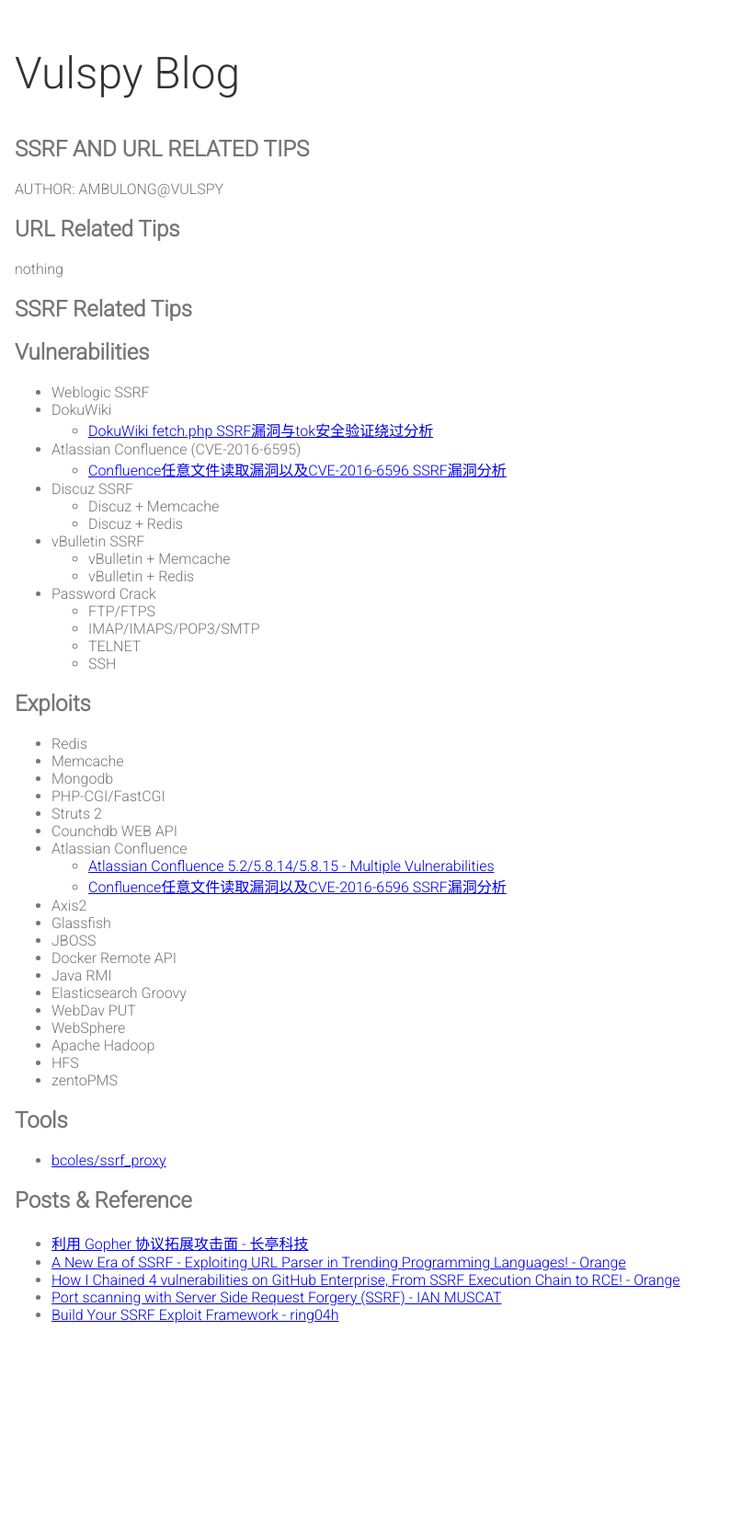
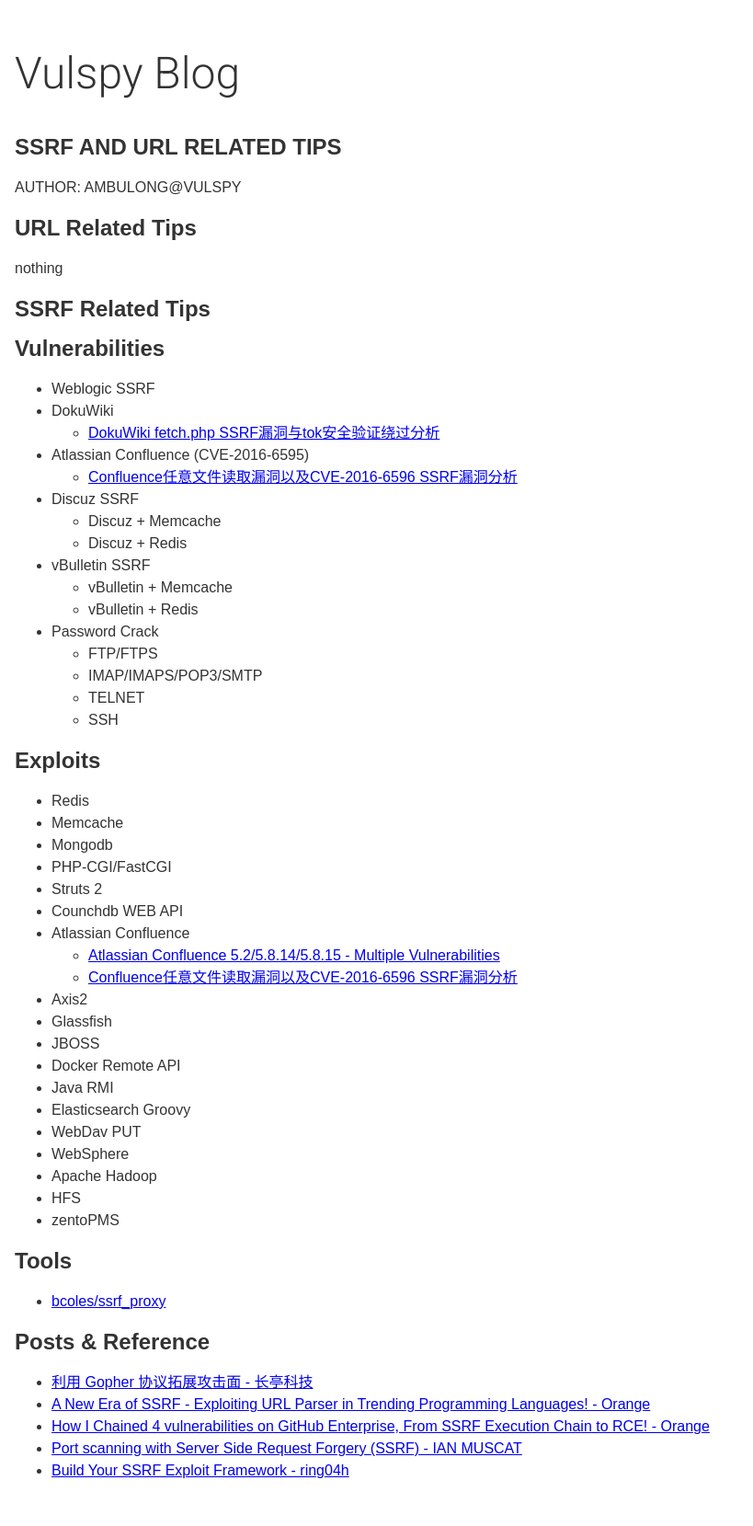
Before and after one commit to vulspy/vulspy.github.io, a Jekyll site: the page built from _posts/2017-08-12-SSRF-and-URL-Related.md, in a window 1280 px wide. Shown: the whole page at 92% size, without its empty margins (0-819 px from the left). Built offline with Jekyll 4.4.1, drawn with Linux system fonts in a browser that asks for light colours; before the commit the page ends 1487 px from its top, so only the background shows below that.

Commit message:
update layout

```diff
--- a/_layouts/default.html
+++ b/_layouts/default.html
@@ -8,8 +8,8 @@
       	max-width: 100em;
       	margin: 1em auto;
       	padding: 1em;
-        font-family: 'Roboto',sans-serif;
-        color: #757575;
+        font-family: sans-serif;
+        color: #333;
         font-weight: 300;
         background: #FFF;
       }
@@ -56,6 +56,10 @@
       header.site{
       	text-transform: uppercase;
       }
+
+      article {
+      	line-height: 1.5em;
+      }
     </style>
   </head>
   <body>
```
Also changed, not shown: 1 other file.
